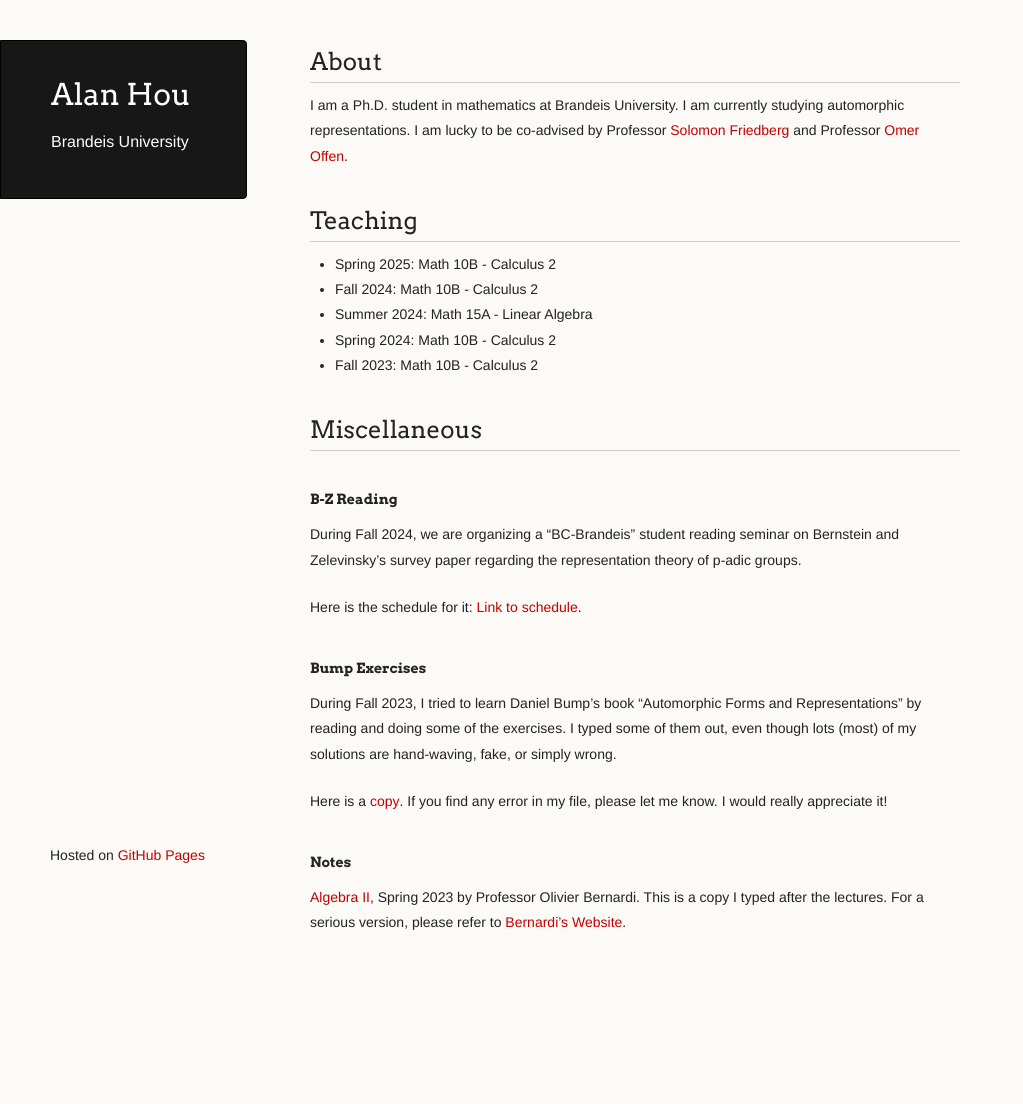
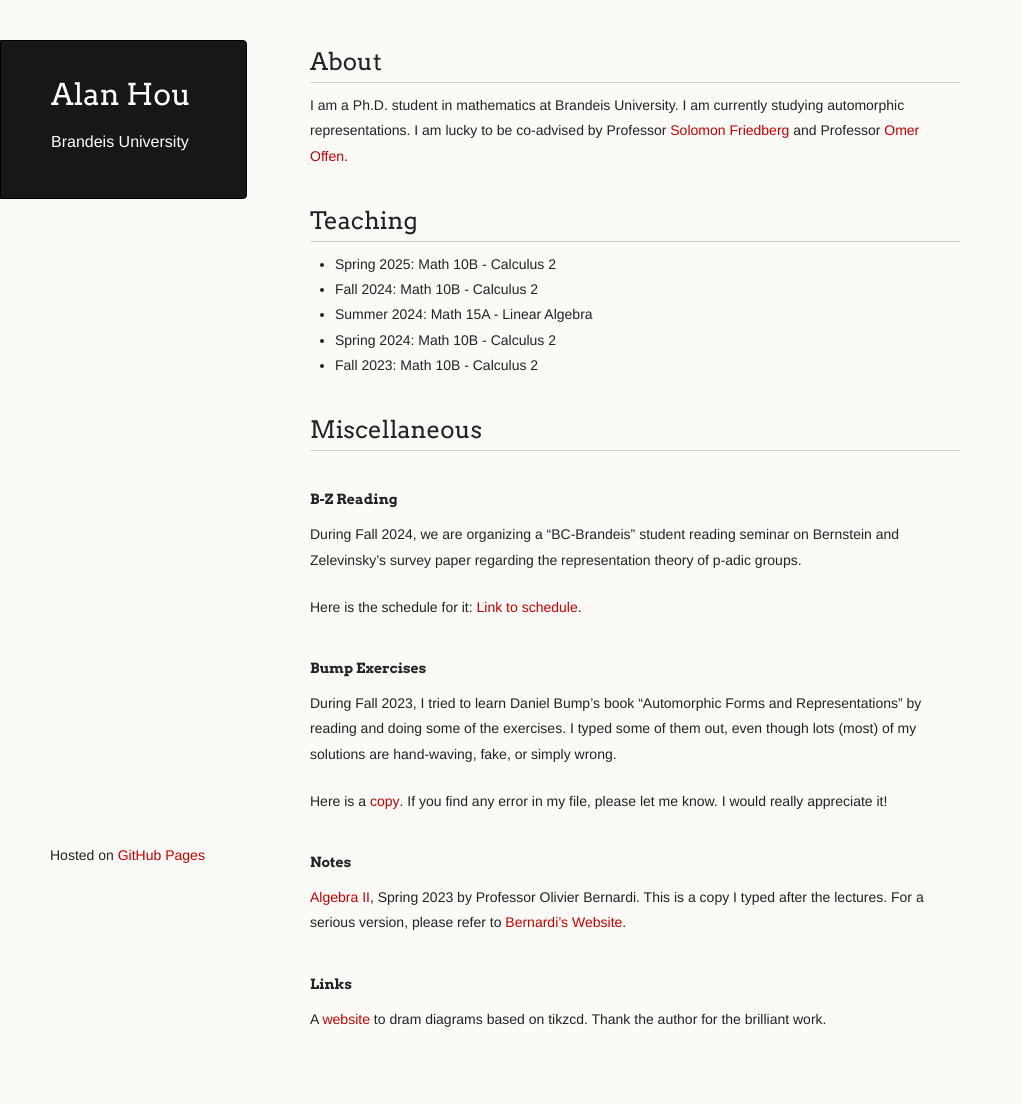
Before and after one commit to axhou/axhou.github.io, a Jekyll site: the page built from index.md, in a window 1280 px wide. Shown: the whole page, without its empty margins (0-1023 px from the left). Built offline with Jekyll 4.4.1, drawn with Linux system fonts in a browser that asks for light colours; our own code applies the rules of GitHub Pages for plain Markdown files; before the commit the page ends 1008 px from its top, so only the background shows below that.

Commit message:
Update index.md

```diff
--- a/index.md
+++ b/index.md
@@ -29,3 +29,6 @@
 
 #### Notes
 [Algebra II](./docs/Algebra2notes.pdf), Spring 2023 by Professor Olivier Bernardi. This is a copy I typed after the lectures. For a serious version, please refer to [Bernardi's Website](https://sites.google.com/brandeis.edu/bernardi/teaching).
+
+#### Links
+A [website](https://tikzcd.yichuanshen.de/) to dram diagrams based on tikzcd. Thank the author for the brilliant work.
```
